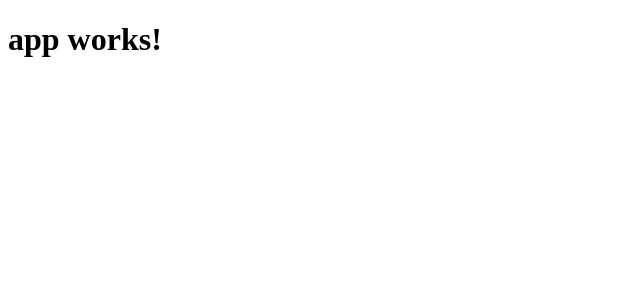
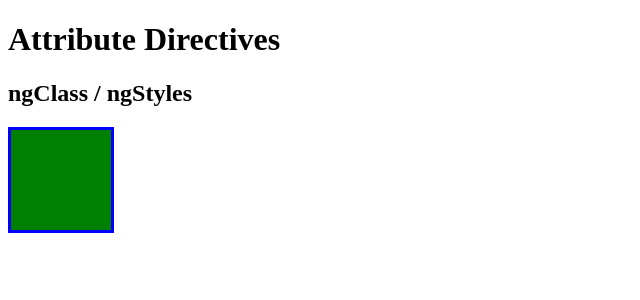
Before and after one commit to gustavo81988/udemy_ng2cg, an Angular app: page / in a window 1280 px wide. Shown: the top 300 px of the page, without its empty margins (0-640 px from the left). Built offline with nearby package versions, Linux system fonts and the light colour scheme.

Commit message:
Attribute Directives

```diff
--- a/src/app/app.component.css
+++ b/src/app/app.component.css
@@ -0,0 +1,12 @@
+.border{
+    border: 3px solid blue;
+}
+
+.background{
+    background-color: green;
+}
+
+div{
+    width: 100px;
+    height: 100px;
+}
--- a/src/app/app.component.html
+++ b/src/app/app.component.html
@@ -1,3 +1,5 @@
-<h1>
-  {{title}}
-</h1>
+<h1>Attribute Directives</h1>
+<h2>ngClass / ngStyles</h2>
+<div [ngClass]="{ border: true, background: true}">
+
+</div>
--- a/src/app/app.component.ts
+++ b/src/app/app.component.ts
@@ -6,5 +6,5 @@
   styleUrls: ['./app.component.css']
 })
 export class AppComponent {
-  title = 'app works!';
+
 }
```
Also changed, not shown: 1 other file (tests, documents, lock files or other folders).
